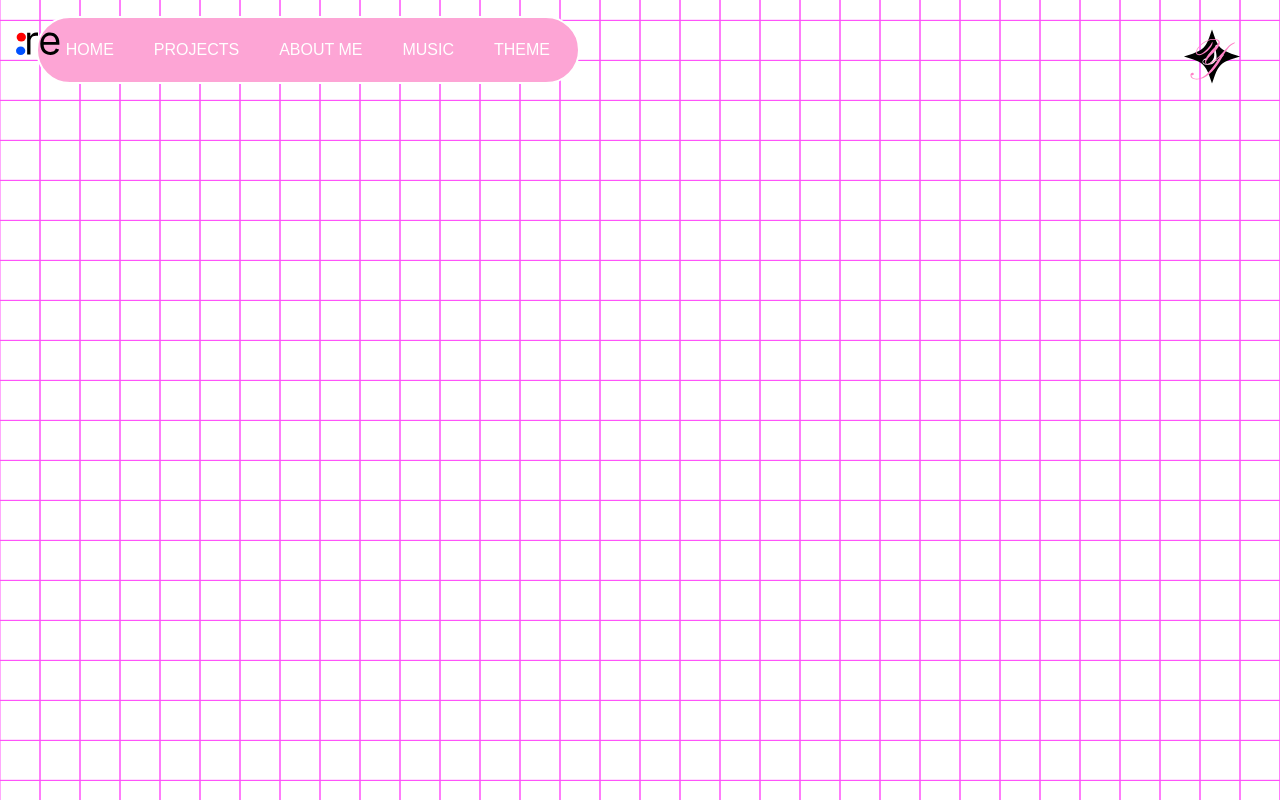
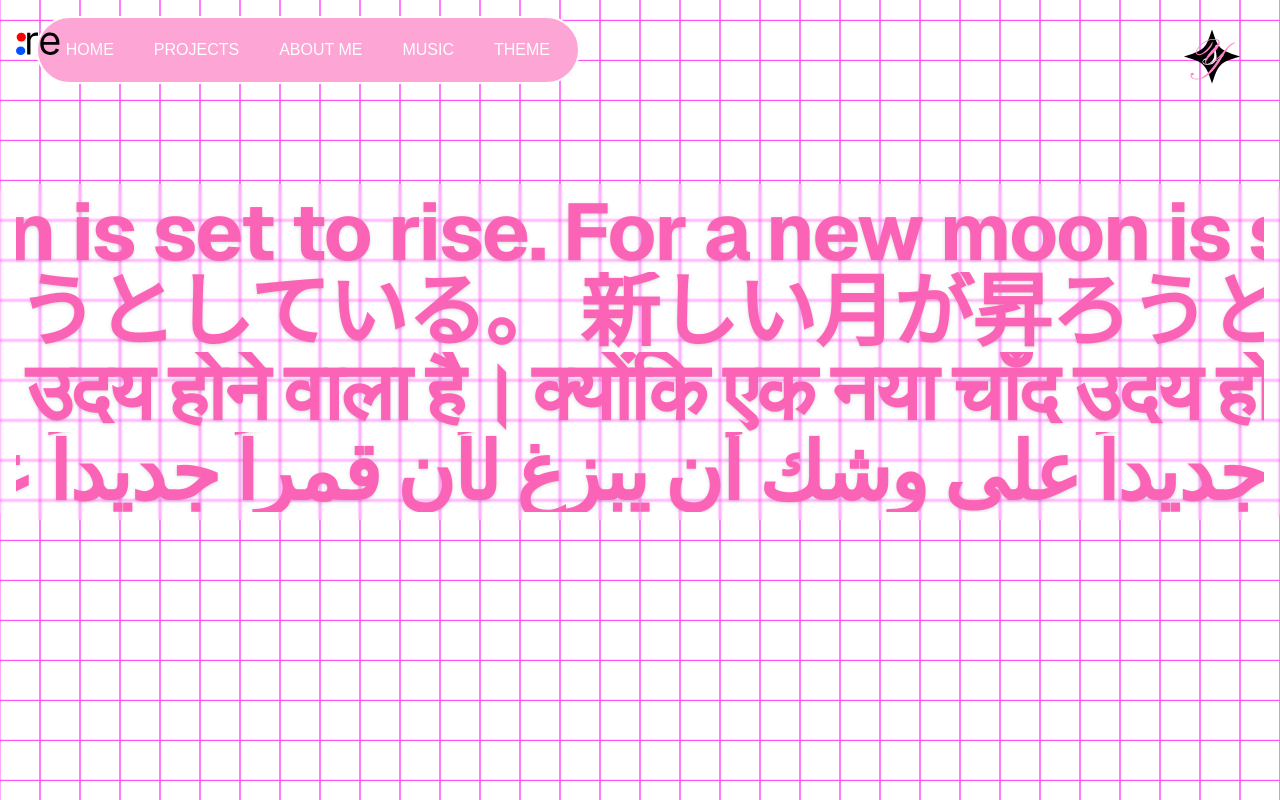
Before and after one commit to ius99/Welkin, a Next.js app: page / in a window 1280 px wide. Built offline with nearby package versions, Linux system fonts and the light colour scheme.

Commit message:
added text

```diff
--- a/src/app/page.tsx
+++ b/src/app/page.tsx
@@ -5,6 +5,7 @@ import { useEffect } from "react";
 import Image from "next/image";
 import { AnimatedNavbar } from "@/components/AnimatedNavbar";
 import toast from 'react-hot-toast';
+import ScrollVelocity from "@/blocks/TextAnimations/ScrollVelocity/ScrollVelocity";
 
 function App() {
 
@@ -61,6 +62,21 @@ function App() {
         />
       </div>
 
+      <div className="absolute inset-0 flex flex-col items-center justify-center z-20 pointer-events-none w-full">
+        <div className="text-pink-400 text-center backdrop-blur-[1px] px-4 py-2 rounded-lg w-full mb-24">
+          <ScrollVelocity
+            texts={[
+              "For a new moon is set to rise.",
+              "新しい月が昇ろうとしている。",
+              "क्योंकि एक नया चाँद उदय होने वाला है।",
+              "لأن قمراً جديداً على وشك أن يبزغ"
+            ]}
+          />
+        </div>
+      </div>
+
+
+
 
     </div>
   );
```
